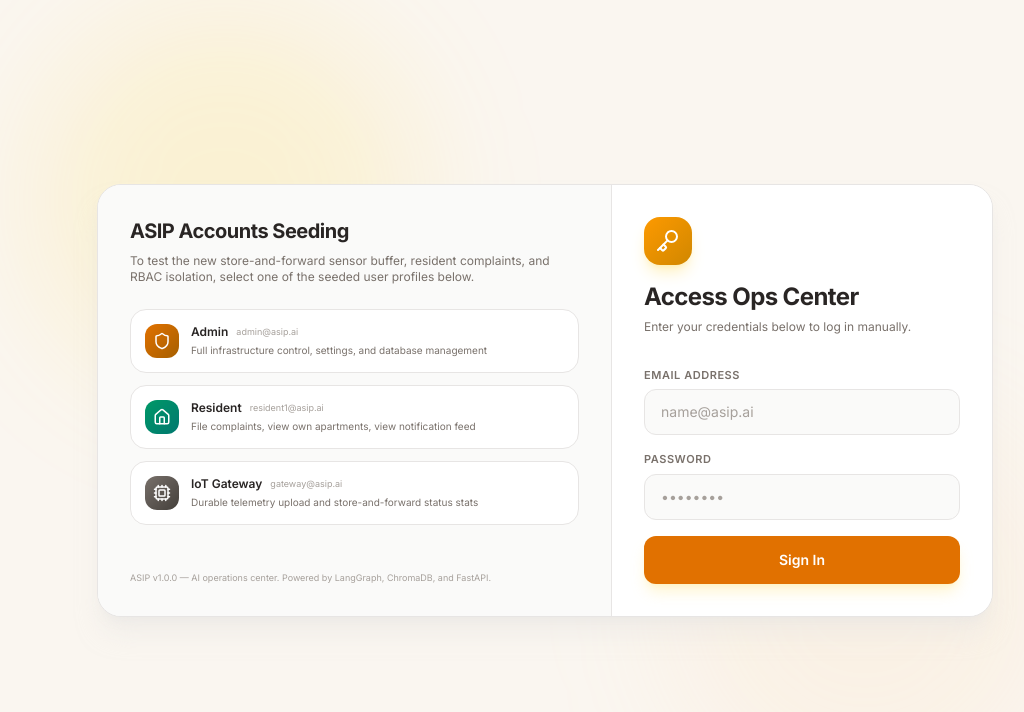
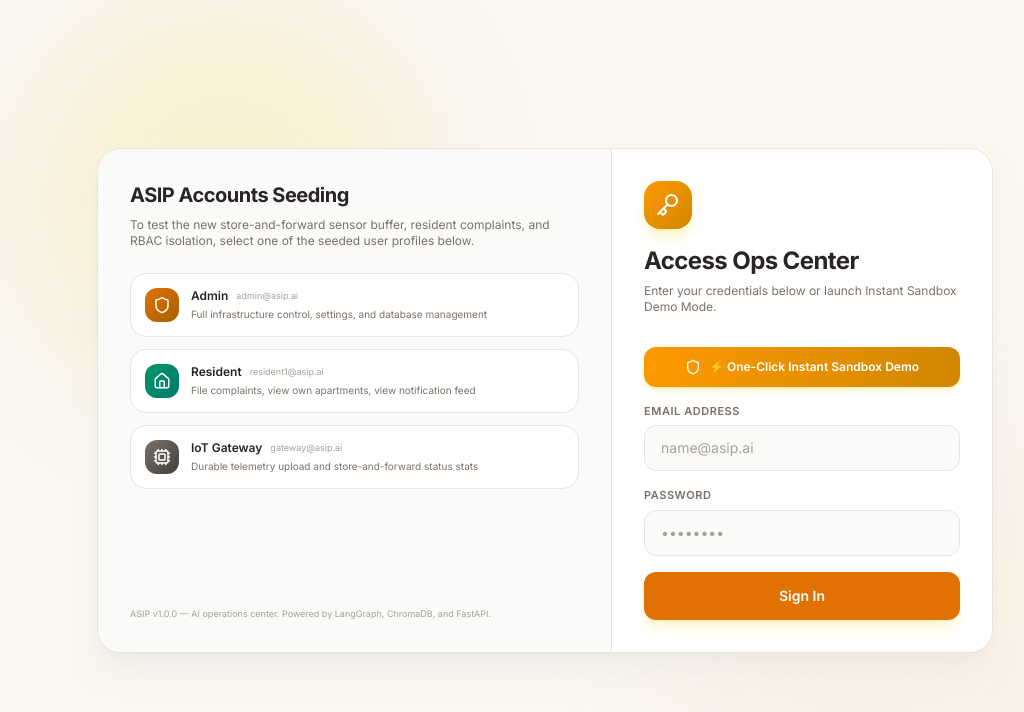
Before and after one commit to KRATISH07/ASIP, a Next.js app in the folder frontend/: page / in a window 1280 px wide. Shown: the top 712 px of the page, without its empty margins (95-1119 px from the left). Built offline with nearby package versions, Linux system fonts and the light colour scheme; no server answers.

Commit message:
feat: add One-Click Instant Sandbox Demo button and automatic window location redirect

```diff
--- a/frontend/src/components/auth-provider.tsx
+++ b/frontend/src/components/auth-provider.tsx
@@ -128,6 +128,9 @@ export function AuthProvider({ children }: { children: React.ReactNode }) {
         sessionStorage.setItem("asip_demo_role", dummyRole);
         setToken(dummyToken);
         setUser(dummyProfile);
+
+        const targetUrl = dummyRole === "resident" ? "/residence" : dummyRole === "sensor_gateway" ? "/sensor-buffer" : "/";
+        window.location.href = targetUrl;
         return;
       }
 
@@ -216,8 +219,17 @@ export function AuthProvider({ children }: { children: React.ReactNode }) {
                 <Key className="h-6 w-6 text-white" />
               </div>
               <h1 className="text-2xl font-bold text-stone-800 tracking-tight">Access Ops Center</h1>
-              <p className="text-xs text-stone-500 mt-1.5">Enter your credentials below to log in manually.</p>
+              <p className="text-xs text-stone-500 mt-1.5">Enter your credentials below or launch Instant Sandbox Demo Mode.</p>
             </div>
+
+            <button
+              type="button"
+              onClick={() => login("admin@asip.ai", "password123")}
+              className="w-full mb-4 py-3 px-4 rounded-xl bg-gradient-to-r from-amber-500 to-yellow-600 hover:from-amber-600 hover:to-yellow-700 text-white font-semibold text-xs shadow-md shadow-amber-300/30 transition flex items-center justify-center gap-2 cursor-pointer"
+            >
+              <Shield className="h-4 w-4" />
+              ⚡ One-Click Instant Sandbox Demo
+            </button>
 
             <form
               onSubmit={(e) => {
```
